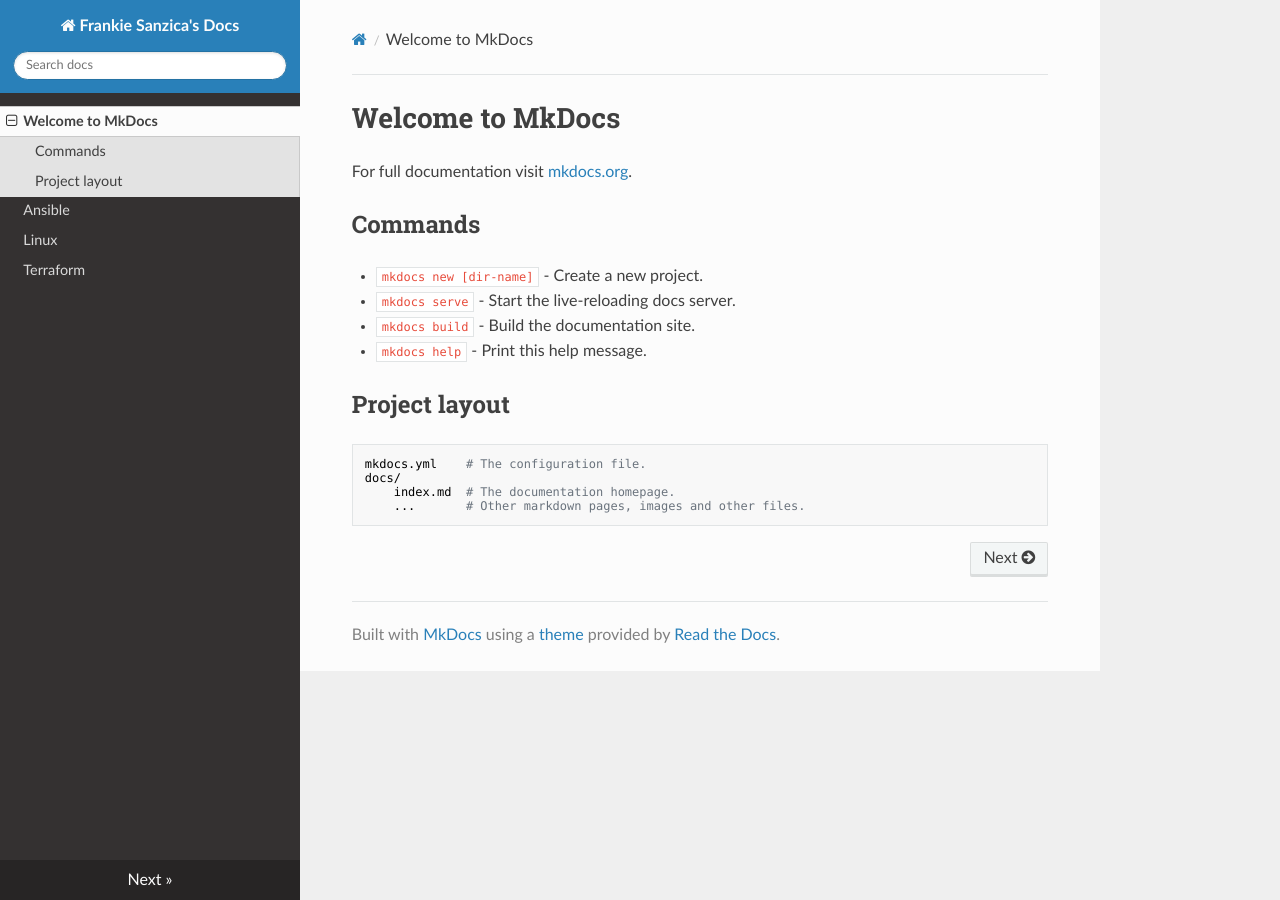
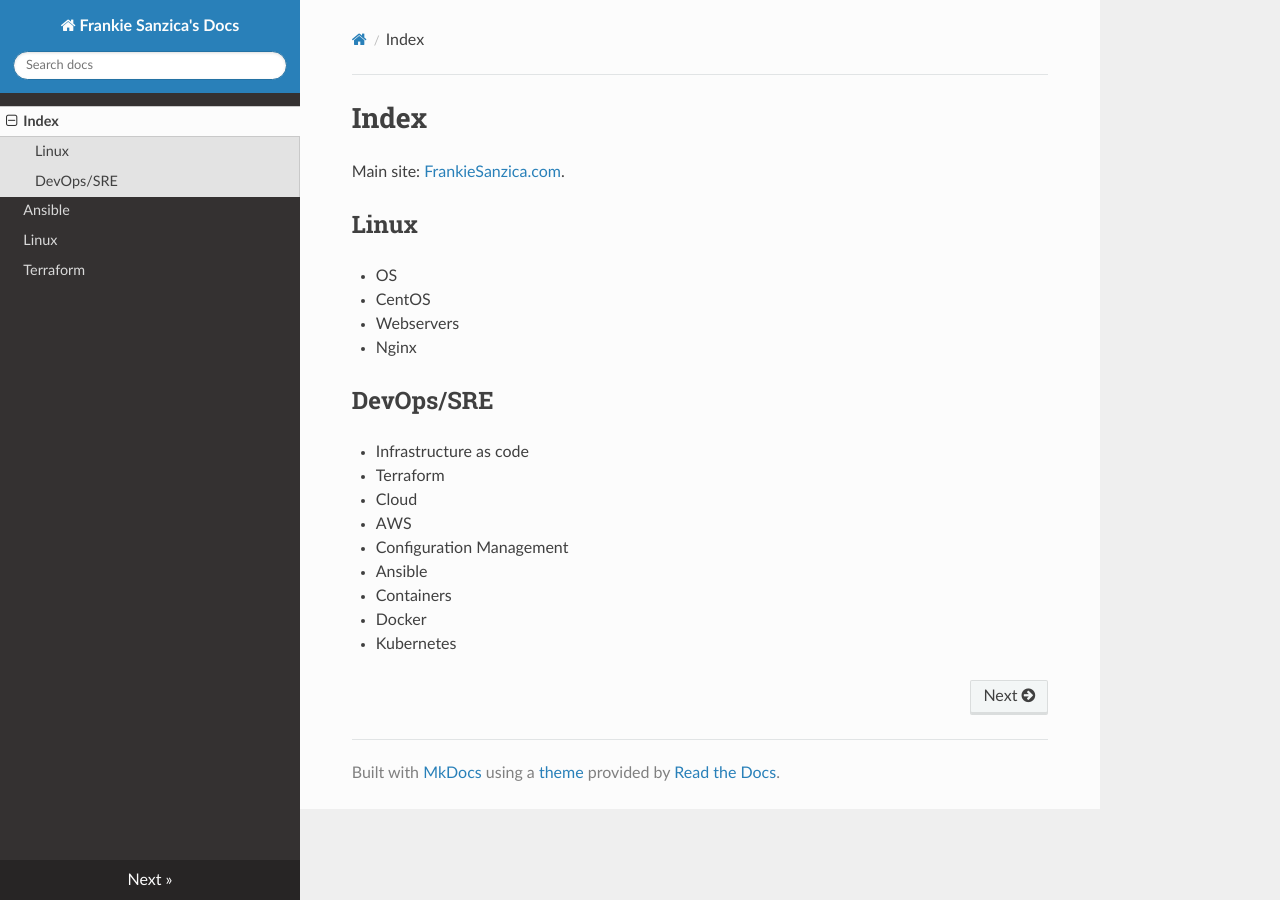
Before and after one commit to FrankieSanzica/docs.frankiesanzica.com, an MkDocs documentation site: the page built from docs/index.md, in a window 1280 px wide. Built offline with MkDocs 1.6.1, drawn with Linux system fonts in a browser that asks for light colours; nearby versions of some CDN libraries.

Commit message:
makeover

```diff
--- a/docs/index.md
+++ b/docs/index.md
@@ -1,17 +1,22 @@
-# Welcome to MkDocs
+# Index
 
-For full documentation visit [mkdocs.org](https://mkdocs.org).
+Main site: [FrankieSanzica.com](https://frankiesanzica.com).
 
-## Commands
+## Linux
 
-* `mkdocs new [dir-name]` - Create a new project.
-* `mkdocs serve` - Start the live-reloading docs server.
-* `mkdocs build` - Build the documentation site.
-* `mkdocs help` - Print this help message.
+* OS
+  * CentOS
+* Webservers
+  * Nginx
 
-## Project layout
+## DevOps/SRE
 
-    mkdocs.yml    # The configuration file.
-    docs/
-        index.md  # The documentation homepage.
-        ...       # Other markdown pages, images and other files.
+* Infrastructure as code
+  * Terraform
+* Cloud
+  * AWS
+* Configuration Management
+  * Ansible
+* Containers
+  * Docker
+  * Kubernetes
```
